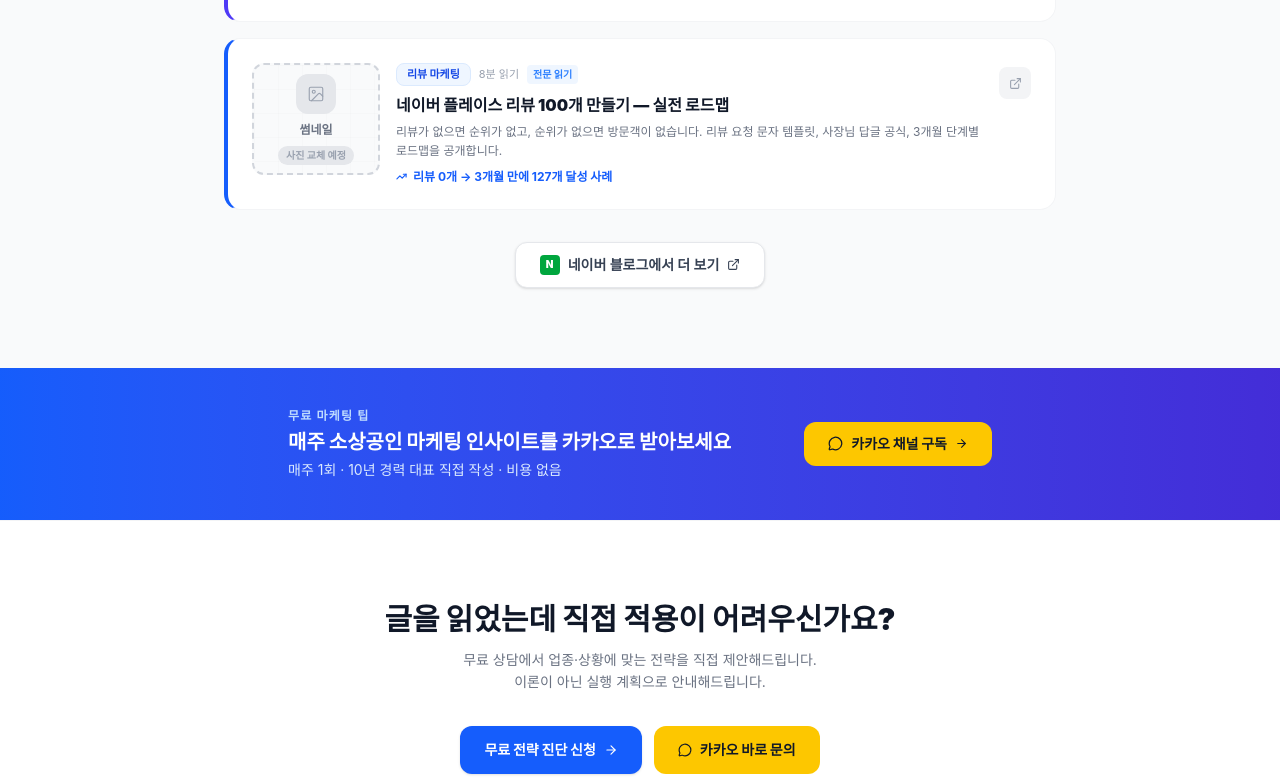
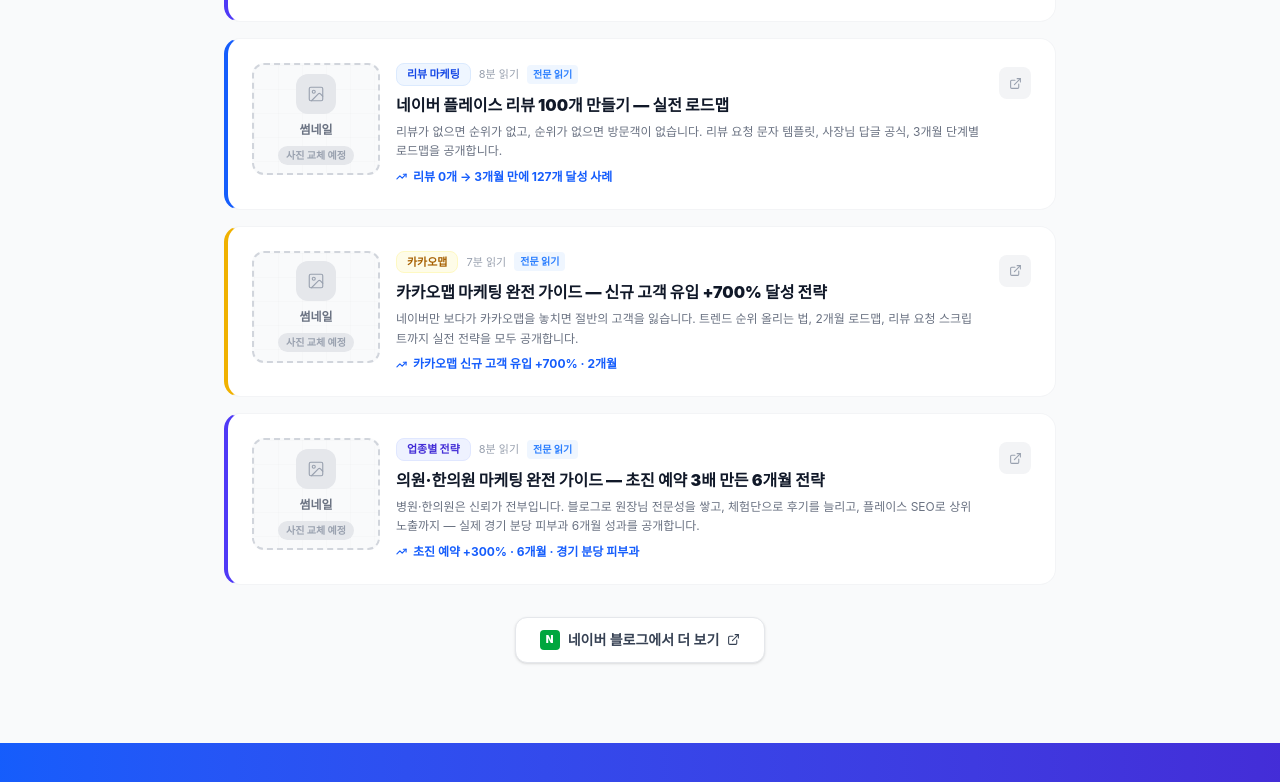
Before and after one commit to jty0221-del/harangmarketing, a Next.js app: page /blog in a window 1280 px wide. Shown: the part 2000-2782 px from the top of the page. Built offline with nearby package versions, Linux system fonts and the light colour scheme.

Commit message:
SEO layouts for cases/contact + 10th blog post (의원 마케팅 가이드)

```diff
--- a/app/blog/[slug]/page.tsx
+++ b/app/blog/[slug]/page.tsx
@@ -471,6 +471,72 @@
     ],
     cta: "카카오맵 마케팅 전략 상담하기",
   },
+  "clinic-marketing-guide": {
+    title: "의원·한의원 마케팅 완전 가이드 — 초진 예약 3배 만든 6개월 전략",
+    tag: "업종별 전략",
+    tagColor: "bg-indigo-50 text-indigo-700",
+    readTime: "8분",
+    result: "초진 예약 +300% · 6개월 · 경기 분당 피부과",
+    summary: "병원·한의원 마케팅은 신뢰 구축이 핵심입니다. 원장님 전문성을 블로그로 쌓고, 체험단으로 리뷰를 확보하고, 플레이스 SEO로 상위 노출까지 달성한 실전 6개월 로드맵을 공개합니다.",
+    sections: [
+      {
+        heading: "왜 병원·한의원 마케팅은 다를까요?",
+        body: "일반 음식점이나 카페는 '맛있다', '분위기 좋다'로 선택되지만, 의원·한의원은 '믿을 수 있는가'가 첫 번째 선택 기준입니다. 첫 방문 결정 전 환자의 78%가 온라인 정보를 3곳 이상 확인합니다. 블로그 콘텐츠, 리뷰 수, 플레이스 정보 완성도가 신뢰도를 결정합니다.",
+        tips: [
+          "환자 의사결정 3단계: 검색 → 후기 확인 → 예약 전화",
+          "블로그는 원장님 전문성·경험 위주 콘텐츠가 신뢰를 만든다",
+          "1성~2성 리뷰 답글이 오히려 신뢰도를 높이는 경우 많음 — 성실한 대응이 핵심",
+          "플레이스 사진은 진료실 내부, 원장님 사진, 대기실 순으로 효과적",
+        ],
+      },
+      {
+        heading: "경기 분당 피부과 — 6개월 성과 분석",
+        body: "의원 개원 3년차였지만 온라인 존재감이 거의 없었습니다. 인스타그램 계정은 있었지만 팔로워 200명, 리뷰는 12개뿐이었습니다. 하랑마케팅과 함께 6개월 만에 초진 예약이 3배 늘었고 월 신규 매출이 2배가 됐습니다.",
+        tips: [
+          "1개월: 플레이스 정보 완성 + 원장님 블로그 개설 (주 2회 전문 콘텐츠)",
+          "2개월: 체험단 15명 모집 → 리뷰 작성 + 인스타 포스팅",
+          "3개월: '분당 피부과 추천' 키워드 블로그 Top 5 진입",
+          "4~5개월: 플레이스 리뷰 89개 달성, 월 초진 예약 30건 돌파",
+          "6개월: '분당 피부과' 플레이스 Top 3, 초진 예약 48건 달성",
+        ],
+      },
+      {
+        heading: "블로그 콘텐츠 전략 — 신뢰를 쌓는 주제 공식",
+        body: "병원·한의원 블로그에서 가장 효과적인 콘텐츠는 '원장님이 직접 쓴 것처럼 느껴지는 전문성 콘텐츠'입니다. 광고성 홍보가 아닌 정보 제공형 글이 검색 유입과 신뢰 모두 잡습니다.",
+        tips: [
+          "증상 설명형: '이런 증상이라면 OO일 수 있어요 — 피부과 원장이 직접 설명'",
+          "치료 과정 소개형: '레이저 시술 전후 — 실제 환자 사례 (동의 하에 게재)'",
+          "오해 바로잡기형: 'OO 시술에 대한 잘못된 상식 5가지'",
+          "계절 연계형: '봄철 피부 트러블 — 피부과에서 꼭 받아야 할 관리'",
+          "지역 키워드 삽입 필수: '분당 피부과', '판교 피부과', '정자동 피부과' 등",
+        ],
+      },
+      {
+        heading: "체험단 운영 — 의료법 테두리 안에서",
+        body: "의료·한의원은 과장 광고·허위 사실 기재가 의료법으로 엄격히 규제됩니다. 체험단을 잘못 운영하면 오히려 법적 문제가 생깁니다. 하랑마케팅은 10년 경험으로 의료법 내에서 최대 효과를 내는 방법을 씁니다.",
+        tips: [
+          "금지: 효능·효과 과장, 완치 보장, '최고' '1등' 표현",
+          "허용: 실제 방문 후기, 친절한 원장님 인상, 시설·분위기 묘사",
+          "체험단 후기는 경험 중심, 의학적 판단·결과 단정은 제외",
+          "리뷰 작성 전 담당자가 사전 안내 필수 — 문제 리뷰 방지",
+          "후기에 '광고' 또는 '체험단' 표시 의무 — 미표시 시 공정거래법 위반",
+        ],
+      },
+      {
+        heading: "6개월 로드맵 — 지금 바로 시작할 수 있는 단계",
+        body: "어디서부터 시작해야 할지 막막하다면 아래 순서대로 진행해보세요. 하랑마케팅이 의원·한의원 업종에서 검증한 6개월 로드맵입니다.",
+        tips: [
+          "1개월: 플레이스 정보 완성 (사진 15장 이상, 진료과목, 주차, 예약 방법 포함)",
+          "2개월: 블로그 개설 + 주 2회 정기 포스팅 (지역 키워드 포함)",
+          "3개월: 체험단 10~15명 모집 + 플레이스·블로그 리뷰 유도",
+          "4개월: 리뷰 답글 전수 작성 + 환자 재방문 유도 콘텐츠 제작",
+          "5개월: 인스타그램 계정 정비 + 전문성 콘텐츠 릴스 3개 이상",
+          "6개월: 전체 지표 분석 + 다음 분기 전략 재수립",
+        ],
+      },
+    ],
+    cta: "의원·한의원 마케팅 전략 상담하기",
+  },
 };
 
 export async function generateStaticParams() {
--- a/app/blog/page.tsx
+++ b/app/blog/page.tsx
@@ -96,9 +96,31 @@
     href: "/blog/naver-place-review-100",
     internal: true,
   },
+  {
+    tag: "카카오맵",
+    tagColor: "bg-yellow-50 text-yellow-700 border-yellow-100",
+    accentColor: "border-l-yellow-500",
+    title: "카카오맵 마케팅 완전 가이드 — 신규 고객 유입 +700% 달성 전략",
+    preview: "네이버만 보다가 카카오맵을 놓치면 절반의 고객을 잃습니다. 트렌드 순위 올리는 법, 2개월 로드맵, 리뷰 요청 스크립트까지 실전 전략을 모두 공개합니다.",
+    readTime: "7분",
+    result: "카카오맵 신규 고객 유입 +700% · 2개월",
+    href: "/blog/kakaomap-marketing-guide",
+    internal: true,
+  },
+  {
+    tag: "업종별 전략",
+    tagColor: "bg-indigo-50 text-indigo-700 border-indigo-100",
+    accentColor: "border-l-indigo-600",
+    title: "의원·한의원 마케팅 완전 가이드 — 초진 예약 3배 만든 6개월 전략",
+    preview: "병원·한의원은 신뢰가 전부입니다. 블로그로 원장님 전문성을 쌓고, 체험단으로 후기를 늘리고, 플레이스 SEO로 상위 노출까지 — 실제 경기 분당 피부과 6개월 성과를 공개합니다.",
+    readTime: "8분",
+    result: "초진 예약 +300% · 6개월 · 경기 분당 피부과",
+    href: "/blog/clinic-marketing-guide",
+    internal: true,
+  },
 ];
 
-const CATEGORIES = ["전체", "플레이스 SEO", "블로그 마케팅", "체험단·리뷰", "SNS 마케팅", "업종별 전략", "마케팅 비용", "리뷰 마케팅"];
+const CATEGORIES = ["전체", "플레이스 SEO", "블로그 마케팅", "체험단·리뷰", "SNS 마케팅", "업종별 전략", "마케팅 비용", "리뷰 마케팅", "카카오맵"];
 
 export default function BlogPage() {
   const [activeTab, setActiveTab] = useState("전체");
--- /dev/null
+++ b/app/cases/layout.tsx
@@ -0,0 +1,16 @@
+import type { Metadata } from "next";
+
+export const metadata: Metadata = {
+  title: "마케팅 성공 사례 — 하랑마케팅 | 카페·음식점·미용·병원 실제 성과",
+  description: "하랑마케팅과 함께한 소상공인의 실제 성공 사례. 플레이스 1위, 매출 2배, 예약 마감 등 업종별 구체적인 성과를 확인하세요. 경기·서울·전국 지역 매장 포트폴리오.",
+  keywords: ["마케팅 성공사례", "소상공인 마케팅 사례", "플레이스 SEO 사례", "카페 마케팅 사례", "음식점 마케팅 성과", "하랑마케팅 포트폴리오"],
+  openGraph: {
+    title: "하랑마케팅 성공 사례 — 실제 매장의 매출·방문객 증가 스토리",
+    description: "플레이스 1위 달성, 방문객 +167%, 매출 +113% — 하랑마케팅과 함께한 업종별 실제 성과를 확인하세요.",
+    url: "https://harangmarketing.com/cases",
+  },
+};
+
+export default function CasesLayout({ children }: { children: React.ReactNode }) {
+  return <>{children}</>;
+}
--- /dev/null
+++ b/app/contact/layout.tsx
@@ -0,0 +1,16 @@
+import type { Metadata } from "next";
+
+export const metadata: Metadata = {
+  title: "무료 상담 신청 — 하랑마케팅 | 24시간 내 연락 보장",
+  description: "업종·지역·예산을 알려주시면 10년 경력 대표가 24시간 내 직접 연락드립니다. 상담 비용 0원, 부담 없이 신청하세요.",
+  keywords: ["마케팅 무료 상담", "소상공인 마케팅 상담", "하랑마케팅 상담", "마케팅 대행사 문의", "플레이스 SEO 상담"],
+  openGraph: {
+    title: "하랑마케팅 무료 상담 신청 — 10년 경력 대표 직접 응대",
+    description: "카카오·전화·폼 중 편한 방법으로 신청하세요. 업종 분석부터 맞춤 전략까지 0원에 제공합니다.",
+    url: "https://harangmarketing.com/contact",
+  },
+};
+
+export default function ContactLayout({ children }: { children: React.ReactNode }) {
+  return <>{children}</>;
+}
--- a/app/sitemap.ts
+++ b/app/sitemap.ts
@@ -20,6 +20,10 @@
     { url: `${base}/blog/instagram-reels-beauty`, lastModified: now, changeFrequency: "monthly", priority: 0.7 },
     { url: `${base}/blog/delivery-review-formula`, lastModified: now, changeFrequency: "monthly", priority: 0.7 },
     { url: `${base}/blog/small-budget-place-top`, lastModified: now, changeFrequency: "monthly", priority: 0.7 },
+    { url: `${base}/blog/momcafe-viral-guide`, lastModified: now, changeFrequency: "monthly", priority: 0.7 },
+    { url: `${base}/blog/naver-place-review-100`, lastModified: now, changeFrequency: "monthly", priority: 0.7 },
+    { url: `${base}/blog/kakaomap-marketing-guide`, lastModified: now, changeFrequency: "monthly", priority: 0.7 },
+    { url: `${base}/blog/clinic-marketing-guide`, lastModified: now, changeFrequency: "monthly", priority: 0.7 },
     { url: `${base}/free-check`, lastModified: now, changeFrequency: "monthly", priority: 0.9 },
     { url: `${base}/terms`, lastModified: now, changeFrequency: "yearly", priority: 0.3 },
     { url: `${base}/privacy`, lastModified: now, changeFrequency: "yearly", priority: 0.3 },
```
